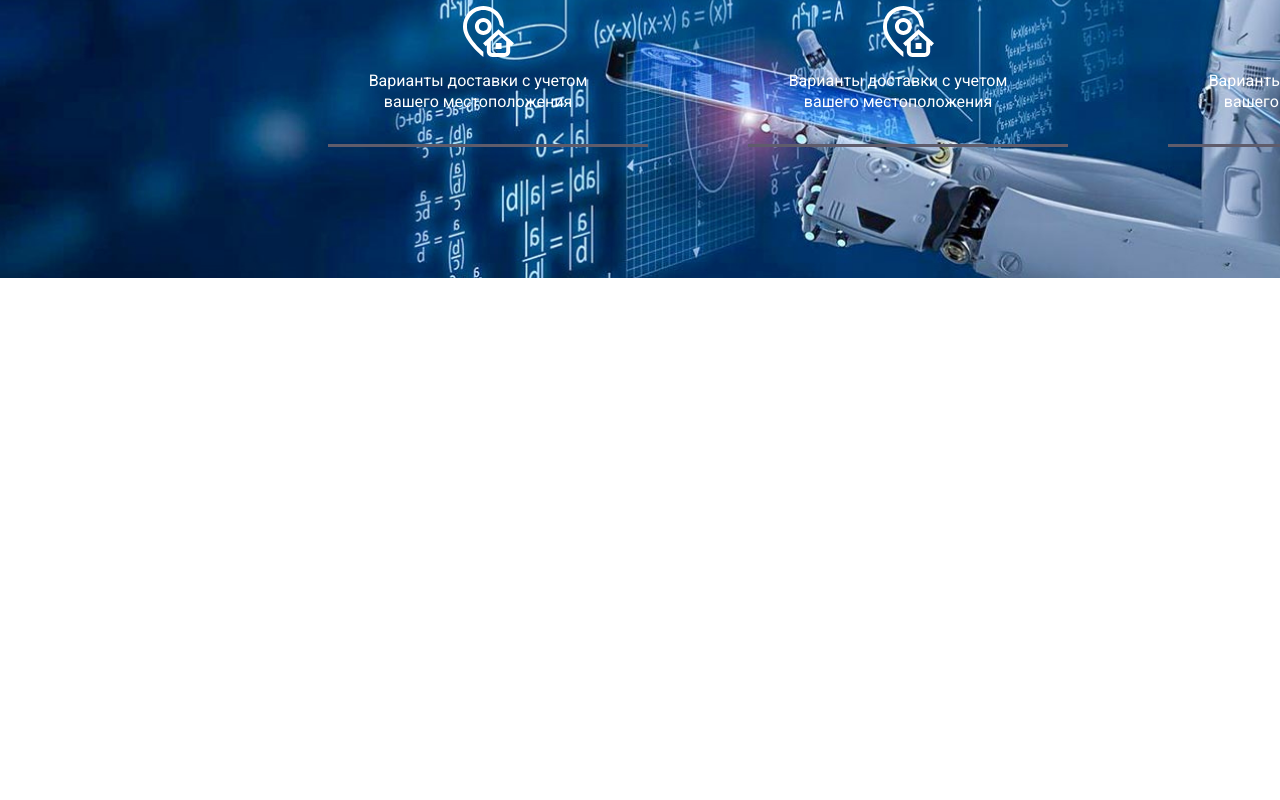
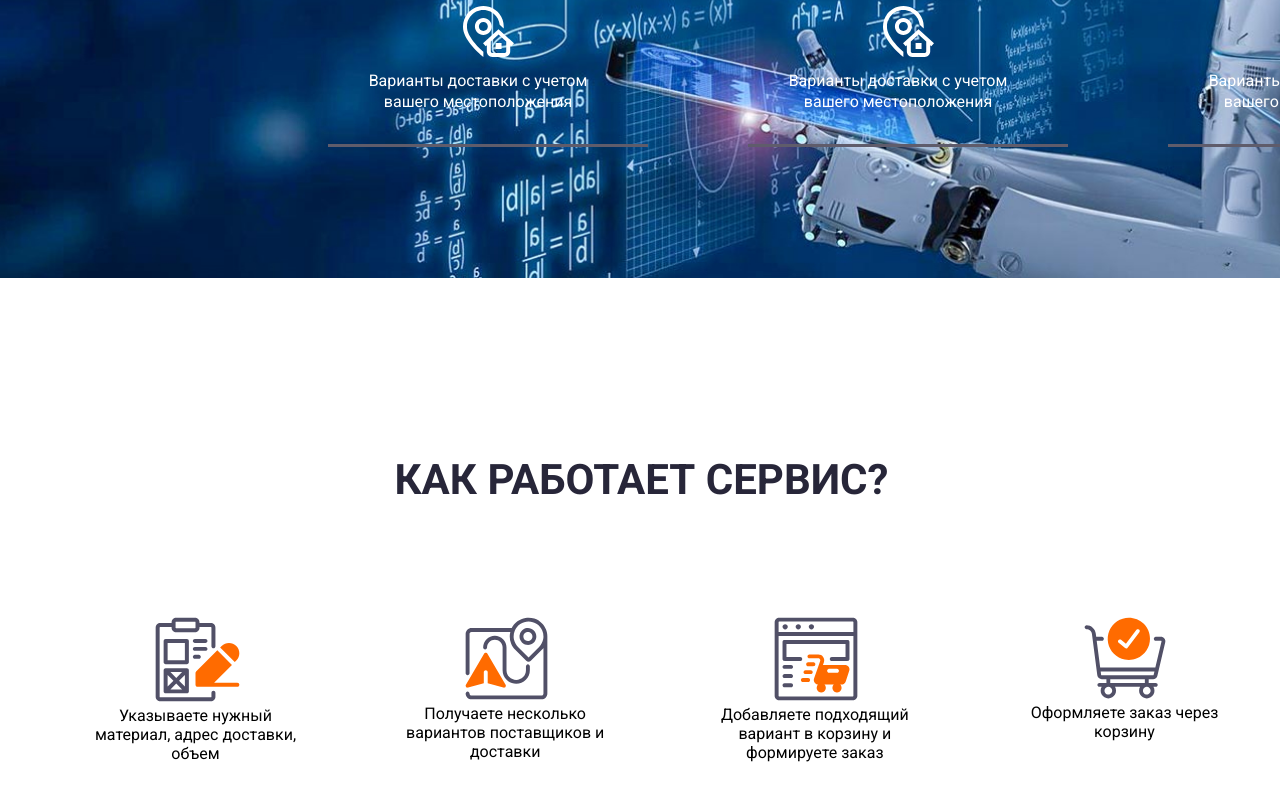
Before and after one commit to ingashevv/Union, a plain HTML site: page index.html in a window 1280 px wide. Shown: the part 748-1548 px from the top of the page. Before the commit the page ends 1034 px from the top, so only its background shows below. Drawn offline with Linux system fonts and the light colour scheme.

Commit message:
added service

```diff
--- a/css/style.css
+++ b/css/style.css
@@ -228,3 +228,41 @@ body {
     color: #FFFFFF;
 
 }
+
+.service__inner {
+    margin-top: 177px;
+    margin-bottom: 146px;
+}
+
+.service__box ul {
+    display: flex;
+    justify-content: space-between;
+}
+
+.service__box ul li span {
+    display: block;
+    text-align: center;
+    width: 231px;
+    height: 60px;
+    font-weight: 400;
+    font-size: 16px;
+    color: #000000;
+}
+.service__box ul li img{
+    margin-left: 75px;
+}
+
+.service__box ul li {
+    list-style: none;
+}
+.service__inner-title{
+width: 567px;
+height: 62px;
+font-weight: 700;
+font-size: 42px;
+text-align: center;
+text-transform: uppercase;
+color: #272639;
+margin-left: 318px;
+margin-bottom: 100px;
+}
--- a/index.html
+++ b/index.html
@@ -76,6 +76,43 @@
             </div>
         </div>
     </header>
+    <section class="service">
+        <div class="container">
+            <div class="service__inner">
+                <div class="service__inner-title">Как работает сервис?</div>
+                <div class="service__inner-content">
+                    <div class="service__box">
+                        <ul>
+                            <li>
+                                <img src="images/clipboard 1.svg" alt="">
+                                <span>
+                                    Указываете нужный материал, адрес доставки, объем
+                                </span>
+                            </li>
+                            <li>
+                                <img src="images/tracking 1.svg" alt="">
+                                <span>
+                                    Получаете несколько вариантов поставщиков и доставки
+                                </span>
+                            </li>
+                            <li>
+                                <img src="images/browser 1.svg" alt="">
+                                <span>
+                                    Добавляете подходящий вариант в корзину и формируете заказ
+                                </span>
+                            </li>
+                            <li>
+                                <img src="images/shopping-cart 1.svg" alt="">
+                                <span>
+                                    Оформляете заказ через корзину
+                                </span>
+                            </li>
+                        </ul>
+                    </div>
+                </div>
+            </div>
+        </div>
+    </section>
 </body>
 
 </html>
```
